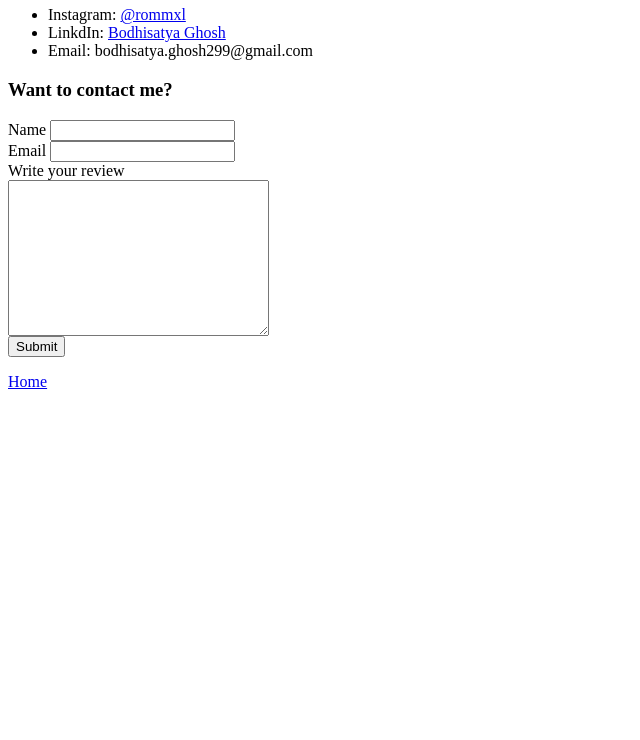
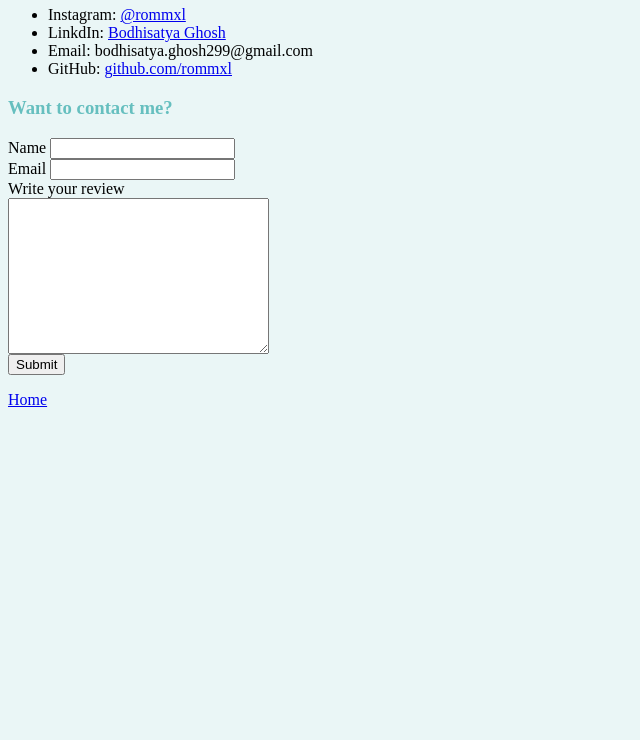
Before and after one commit to rommxl/MySite, a plain HTML site: page contact.html in a window 1280 px wide. Shown: the part 60-800 px from the top of the page, without its empty margins (0-640 px from the left). Drawn offline with Linux system fonts and the light colour scheme.

Commit message:
css implementation

```diff
--- a/contact.html
+++ b/contact.html
@@ -2,6 +2,7 @@
     <head>
         <meta charset="UTF-8">
         <title>Contact Me</title>
+        <link rel="stylesheet" href="css\styles.css">
     </head>
 
     <body>
@@ -10,6 +11,7 @@
             <li>Instagram: <a href="https://www.instagram.com/rommxl/?hl=en">@rommxl</a></li>
             <li>LinkdIn: <a href="https://www.linkedin.com/in/bodhisatya-ghosh-7b65b8268/">Bodhisatya Ghosh</a></li>
             <li>Email: bodhisatya.ghosh299@gmail.com</li>
+            <li>GitHub: <a href="https://www.github.com/rommxl">github.com/rommxl</a></li>
         </ul>
         <p>
             <h3>Want to contact me?</h3>
```
